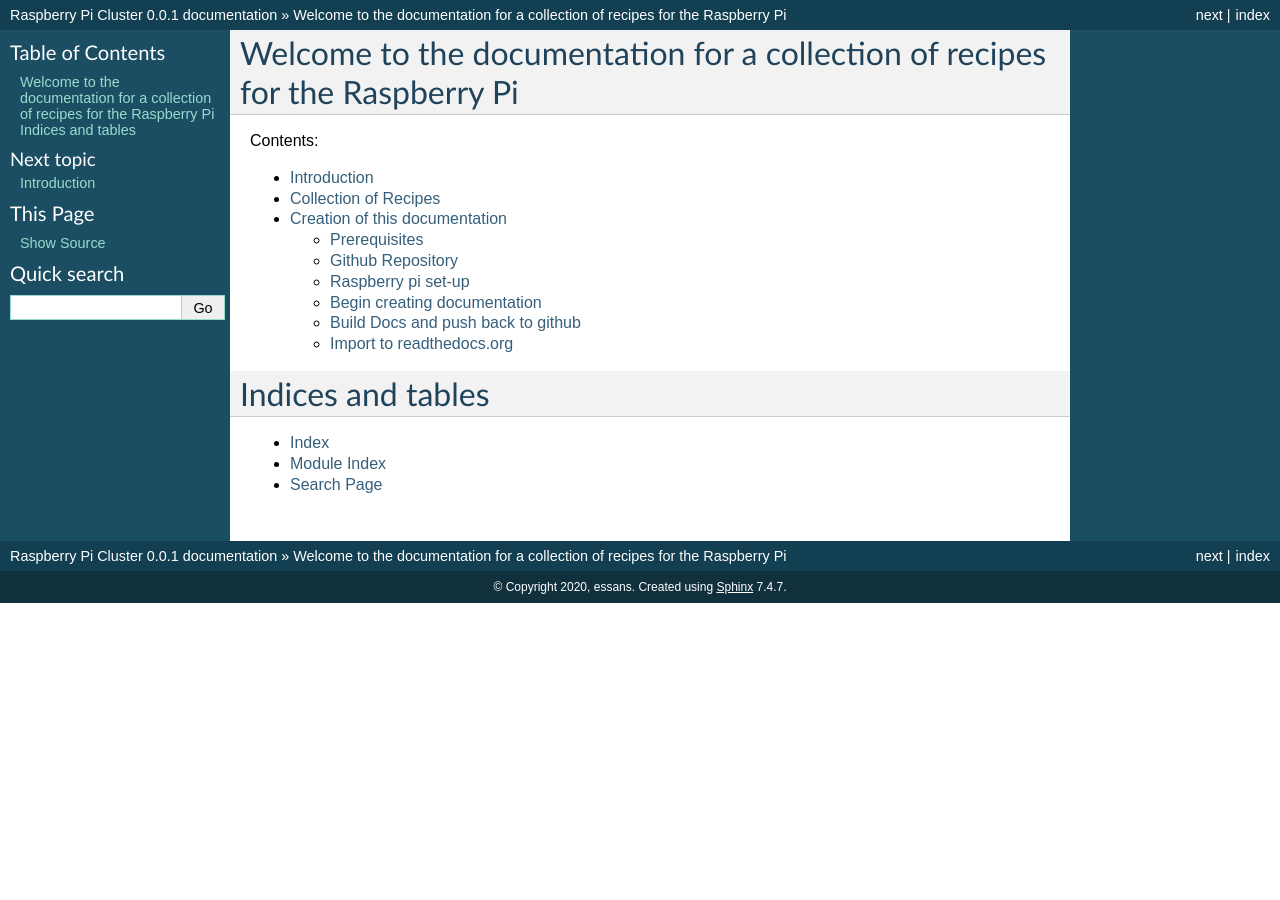
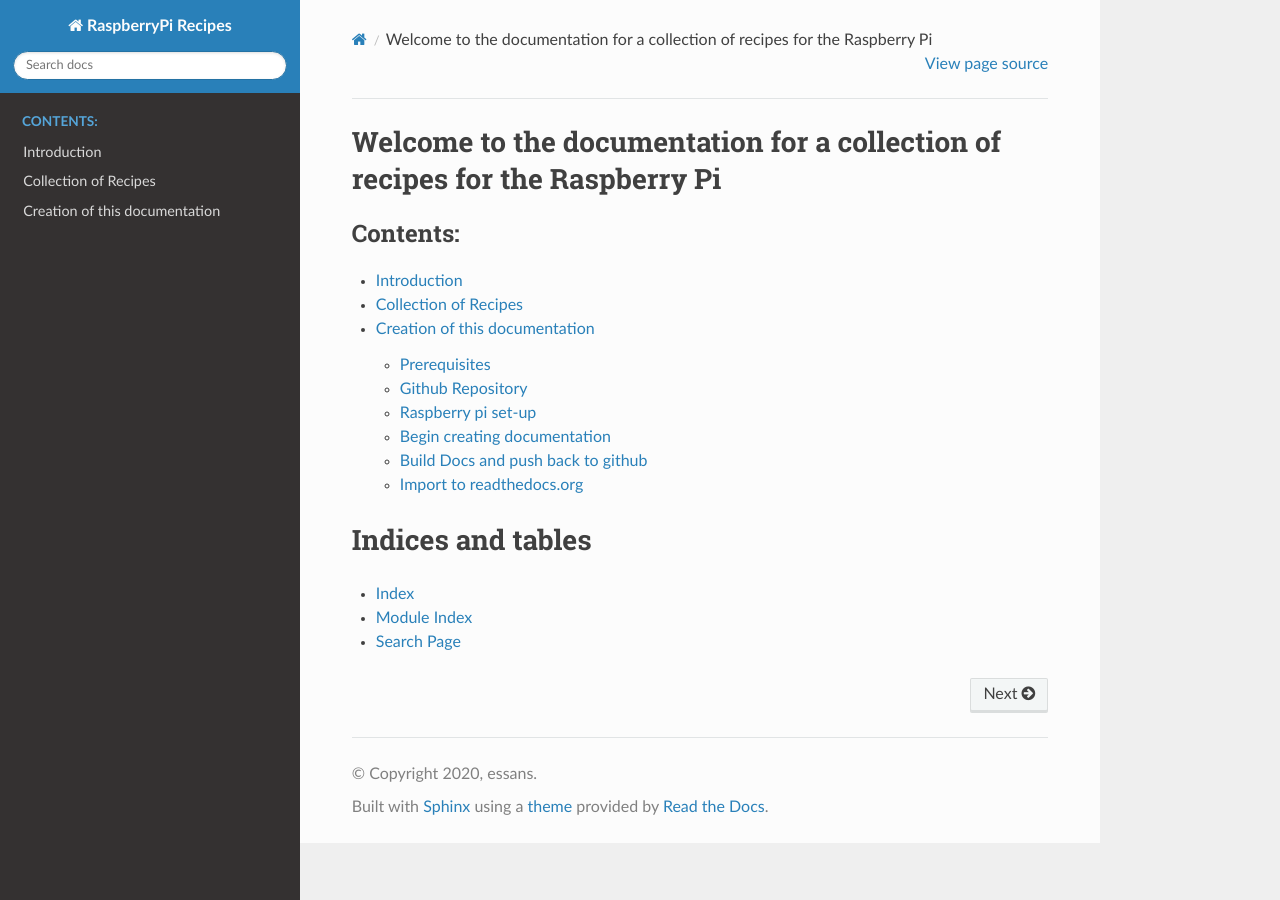
Before and after one commit to essans/RasPi, a Sphinx documentation site: the page built from docs/source/index.rst, in a window 1280 px wide. Built offline with Sphinx 7.4.7 and the Read the Docs theme 2.0.0, drawn with Linux system fonts in a browser that asks for light colours.

Commit message:
Update conf.py

```diff
--- a/docs/source/conf.py
+++ b/docs/source/conf.py
@@ -17,7 +17,7 @@ import sys
 
 # -- Project information -----------------------------------------------------
 
-project = 'Raspberry Pi Cluster'
+project = 'RaspberryPi Recipes'
 copyright = '2020, essans'
 author = 'essans'
 
@@ -50,7 +50,7 @@ master_doc = 'index'
 # The theme to use for HTML and HTML Help pages.  See the documentation for
 # a list of builtin themes.
 #
-html_theme = 'default'
+html_theme = 'sphinx_rtd_theme'
 
 # Add any paths that contain custom static files (such as style sheets) here,
 # relative to this directory. They are copied after the builtin static files,
```
